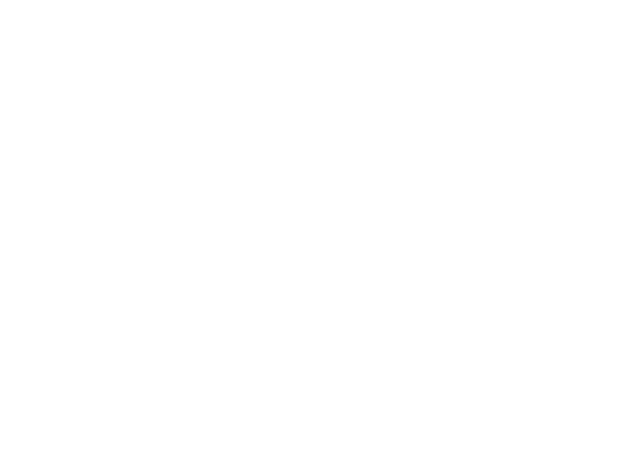
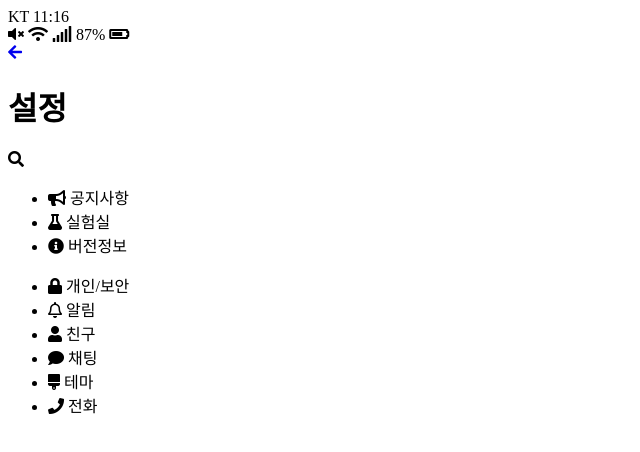
Before and after one commit to jeidiiy/Kokoa-Challenge_Graduation-work, a plain HTML site: page settings.html in a window 1280 px wide. Shown: the whole page, without its empty margins (0-640 px from the left). Drawn offline with Linux system fonts and the light colour scheme.

Commit message:
Add settings.html

```diff
--- a/settings.html
+++ b/settings.html
@@ -0,0 +1,89 @@
+<!DOCTYPE html>
+<html lang="en">
+  <head>
+    <meta charset="UTF-8" />
+    <meta name="viewport" content="width=device-width, initial-scale=1.0" />
+    <link
+      rel="stylesheet"
+      href="https://use.fontawesome.com/releases/v5.8.1/css/all.css"
+    />
+    <title>Settings | Kakao Clone</title>
+  </head>
+
+  <body>
+    <div class="status-bar">
+      <span class="isp">KT</span>
+      <span class="time">11:16</span>
+      <div class="phone-status">
+        <i class="fas fa-volume-mute"></i>
+        <i class="fas fa-wifi"></i>
+        <i class="fas fa-signal"></i>
+        <span class="battery-status">87%</span>
+        <i class="fas fa-battery-three-quarters"></i>
+      </div>
+    </div>
+    <header class="header">
+      <div class="header__header-column">
+        <a href="more.html" class="header__back-btn">
+          <i class="fas fa-arrow-left"></i>
+        </a>
+        <h1 class="header__title">설정</h1>
+      </div>
+      <div class="header__header-column">
+        <span class="header__icon">
+          <i class="fas fa-search"></i>
+        </span>
+      </div>
+    </header>
+    <main class="settings">
+      <section class="settings__section">
+        <ul class="settings__list">
+          <li class="settings__setting">
+            <span class="settings__icon"><i class="fas fa-bullhorn"></i></span>
+            <span class="settings__title">공지사항</span>
+          </li>
+          <li class="settings__setting">
+            <span class="settings__icon">
+              <i class="fas fa-flask"></i>
+            </span>
+            <span class="settings__title">실험실</span>
+          </li>
+          <li class="settings__setting">
+            <span class="settings__icon">
+              <i class="fas fa-info-circle"></i>
+            </span>
+            <span class="settings__title">버전정보</span>
+          </li>
+        </ul>
+      </section>
+      <section class="settings__section">
+        <ul class="settings__list">
+          <li class="settings__setting">
+            <span class="settings__icon"> <i class="fas fa-lock"></i></span>
+            <span class="settings__title">개인/보안</span>
+          </li>
+          <li class="settings__setting">
+            <span class="settings__icon"><i class="far fa-bell"></i></span>
+            <span class="settings__title">알림</span>
+          </li>
+          <li class="settings__setting">
+            <span class="settings__icon"><i class="fas fa-user"></i></span>
+            <span class="settings__title">친구</span>
+          </li>
+          <li class="settings__setting">
+            <span class="settings__icon"><i class="fas fa-comment"></i></span>
+            <span class="settings__title">채팅</span>
+          </li>
+          <li class="settings__setting">
+            <span class="settings__icon"><i class="fas fa-brush"></i></span>
+            <span class="settings__title">테마</span>
+          </li>
+          <li class="settings__setting">
+            <span class="settings__icon"><i class="fas fa-phone"></i></span>
+            <span class="settings__title">전화</span>
+          </li>
+        </ul>
+      </section>
+    </main>
+  </body>
+</html>
```
Also changed, not shown: find.html (+1 -1 lines), more.html (+1 -1 lines).
